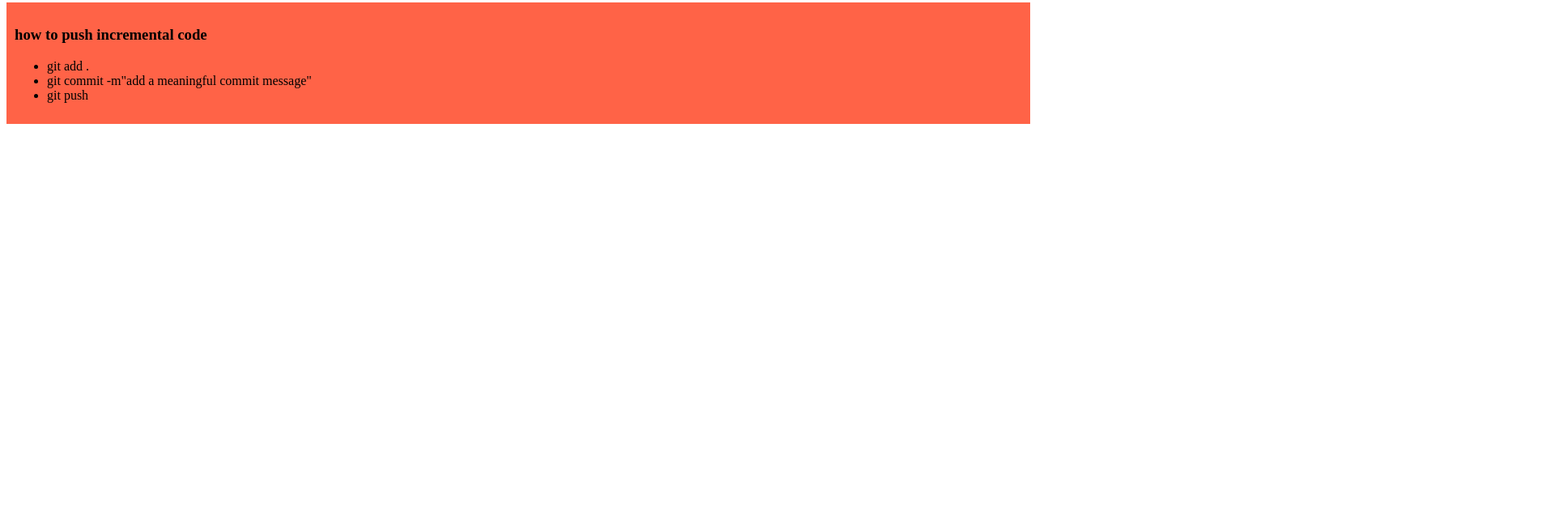
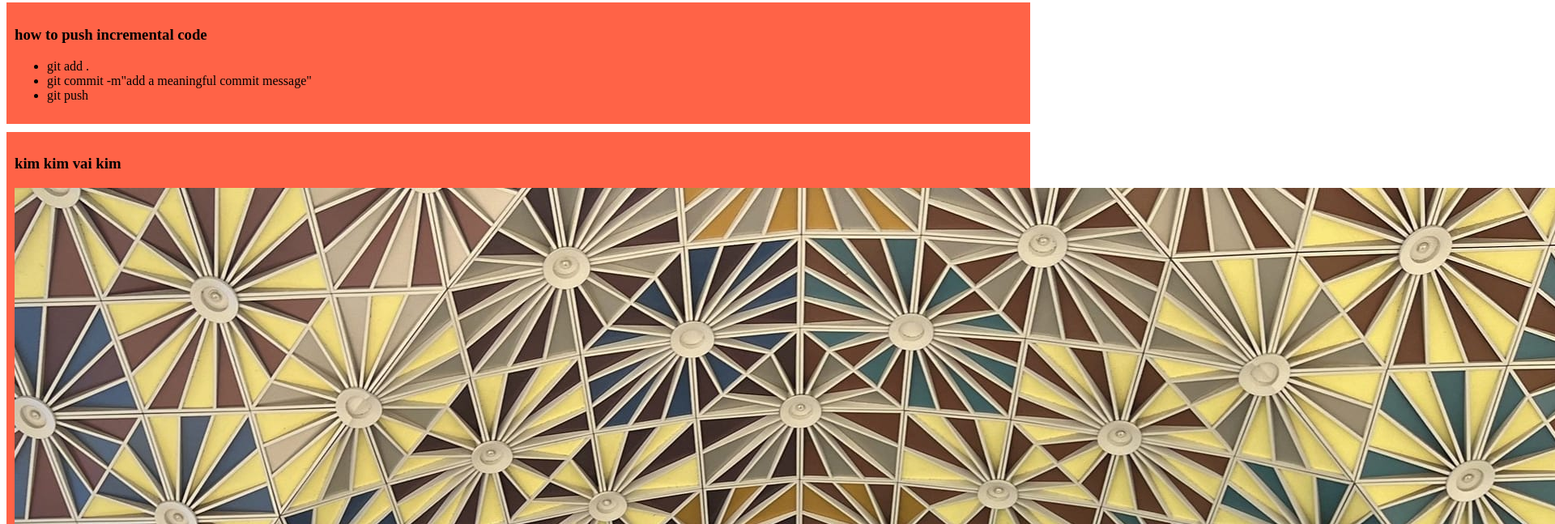
Before and after one commit to Golam2327/my-first-github-repo, a plain HTML site: page index.html in a window 1280 px wide. Shown: the part 429-1076 px from the top of the page at 81% size, 1920 px wide, since content can reach past the window. Before the commit the page ends 800 px from the top, so only its background shows below. Drawn offline with Linux system fonts and the light colour scheme.

Commit message:
ki kim vai kim

```diff
--- a/index.html
+++ b/index.html
@@ -27,5 +27,9 @@
             <li>git push</li>
         </ul>
     </div>
+    <div>
+        <h3>kim kim vai kim</h3>
+        <img src="images/339668109_605656544810113_47889989575902675_n.jpg" alt="">
+    </div>
 </body>
 </html>
```
Also changed, not shown: images/339668109_605656544810113_47889989575902675_n.jpg (added).
